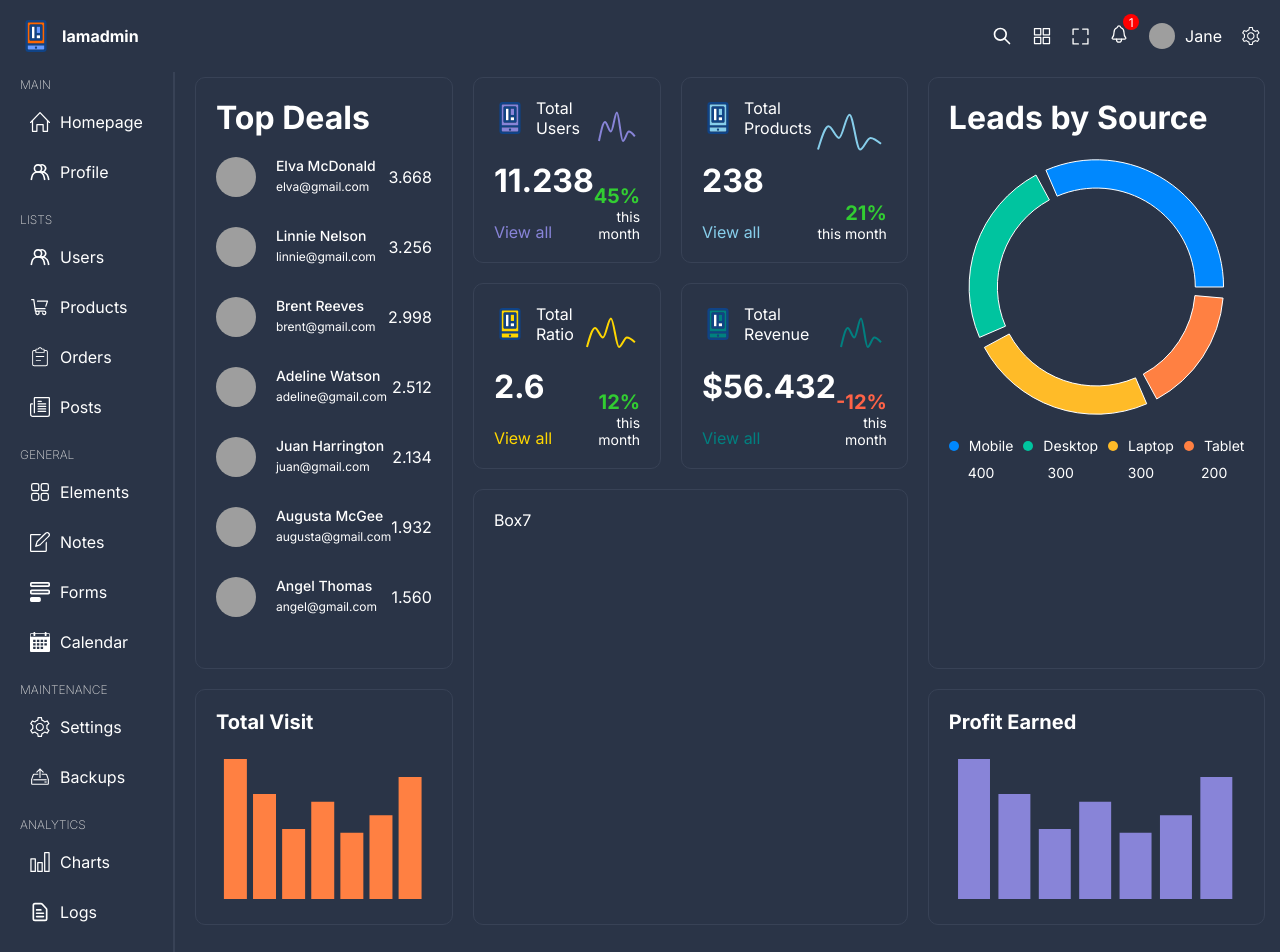
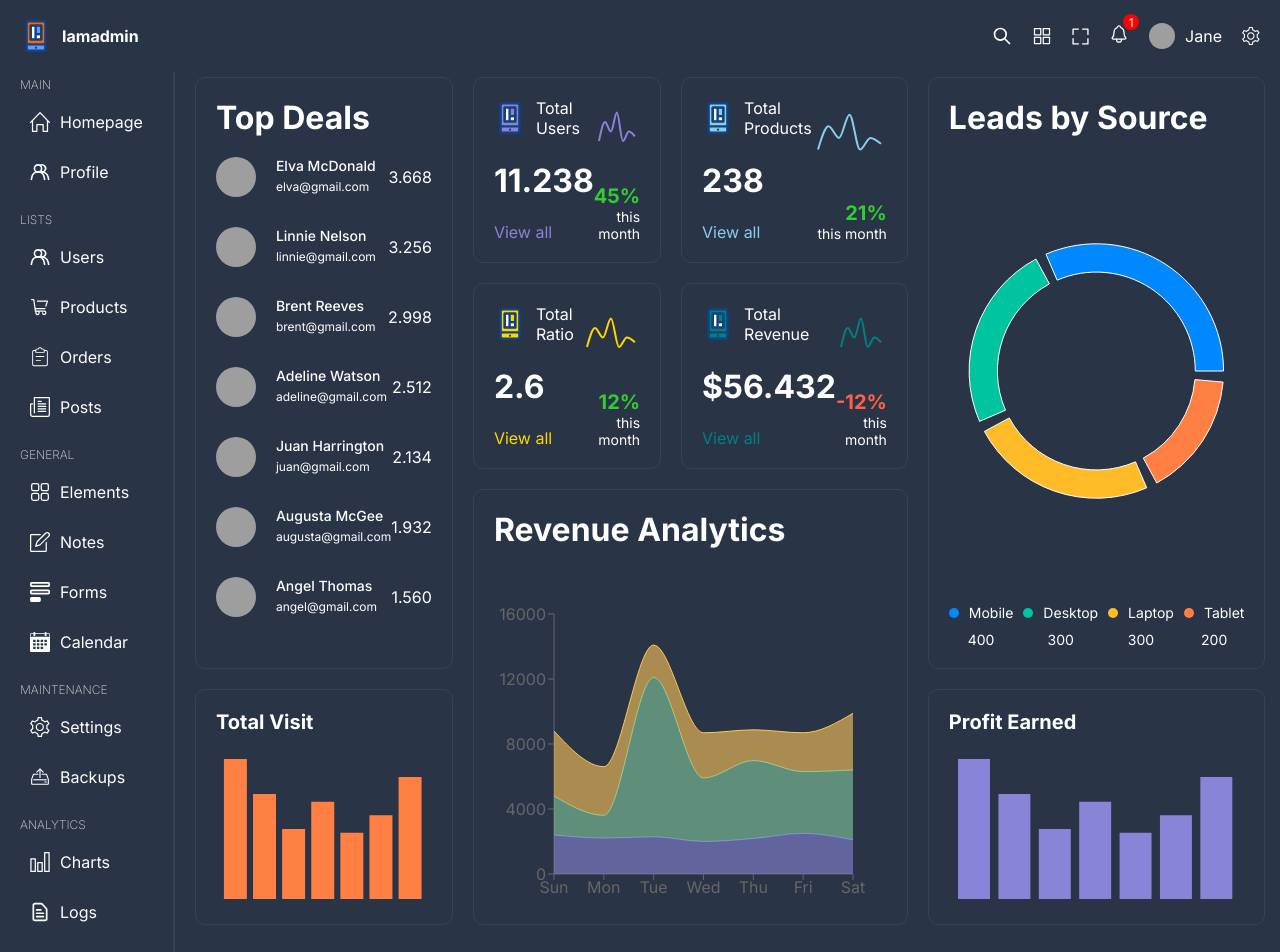
Before and after one commit to onyekaonwuama/react_dashboard, a React (Vite) app: page / in a window 1280 px wide. Shown: the top 952 px of the page. Built offline with nearby package versions, Linux system fonts and the light colour scheme; grey boxes are pictures that could not be loaded.

Commit message:
bigchart added

```diff
--- /dev/null
+++ b/src/components/bigChartBox/BigChartBox.tsx
@@ -0,0 +1,86 @@
+import "./bigChartBox.scss";
+import {
+  AreaChart,
+  Area,
+  XAxis,
+  YAxis,
+  CartesianGrid,
+  Tooltip,
+  ResponsiveContainer,
+} from "recharts";
+
+const data = [
+  {
+    name: "Sun",
+    books: 4000,
+    clothes: 2400,
+    electronic: 2400,
+  },
+  {
+    name: "Mon",
+    books: 3000,
+    clothes: 1398,
+    electronic: 2210,
+  },
+  {
+    name: "Tue",
+    books: 2000,
+    clothes: 9800,
+    electronic: 2290,
+  },
+  {
+    name: "Wed",
+    books: 2780,
+    clothes: 3908,
+    electronic: 2000,
+  },
+  {
+    name: "Thu",
+    books: 1890,
+    clothes: 4800,
+    electronic: 2181,
+  },
+  {
+    name: "Fri",
+    books: 2390,
+    clothes: 3800,
+    electronic: 2500,
+  },
+  {
+    name: "Sat",
+    books: 3490,
+    clothes: 4300,
+    electronic: 2100,
+  },
+];
+
+const BigChartBox = () => {
+  return (
+    <div className="bigChartBox">
+      <h1>Revenue Analytics</h1>
+      <div className="chart">
+      <ResponsiveContainer width="99%" height="100%">
+        <AreaChart
+          data={data}
+          margin={{
+            top: 10,
+            right: 30,
+            left: 0,
+            bottom: 0,
+          }}
+        >
+          <XAxis dataKey="name" />
+          <YAxis />
+          <Tooltip />
+          <Area type="monotone" dataKey="electronic" stackId="1" stroke="#8884d8" fill="#8884d8" />
+          <Area type="monotone" dataKey="clothes" stackId="1" stroke="#82ca9d" fill="#82ca9d" />
+          <Area type="monotone" dataKey="books" stackId="1" stroke="#ffc658" fill="#ffc658" />
+        </AreaChart>
+      </ResponsiveContainer>
+      </div>
+
+    </div>
+  );
+};
+
+export default BigChartBox;
--- /dev/null
+++ b/src/components/bigChartBox/bigChartBox.scss
@@ -0,0 +1,12 @@
+.bigChartBox {
+    height: 100%;
+    width: 100%;
+    display: flex;
+    flex-direction: column;
+    justify-content: space-between;
+
+    .chart {
+        width: 100%;
+        height: 300px;
+    }
+}
--- a/src/components/pieChartBox/pieChart.scss
+++ b/src/components/pieChartBox/pieChart.scss
@@ -1,5 +1,5 @@
 .pieChartBox {
-  height: 100;
+  height: 100%;
   display: flex;
   flex-direction: column;
   justify-content: space-between;
--- a/src/pages/home/Home.tsx
+++ b/src/pages/home/Home.tsx
@@ -1,4 +1,5 @@
 import BarChartBox from "../../components/barChartBox/BarChartBox";
+import BigChartBox from "../../components/bigChartBox/BigChartBox";
 import ChartBox from "../../components/chartBox/ChartBox";
 import PieChartBox from "../../components/pieChartBox/PieChartBox";
 import TopBox from "../../components/topBox/TopBox";
@@ -16,7 +17,7 @@
         <div className="box box4"><PieChartBox/></div>
         <div className="box box5"><ChartBox {...chartBoxConversion}/></div>
         <div className="box box6"><ChartBox {...chartBoxRevenue}/></div>
-        <div className="box box7">Box7</div>
+        <div className="box box7"><BigChartBox/></div>
         <div className="box box8"><BarChartBox {...barChartBoxVisit}/></div>
         <div className="box box9"><BarChartBox {...barChartBoxRevenue}/></div>
     </div>
```
Also changed, not shown: src/App.tsx (+0 -9 lines).
